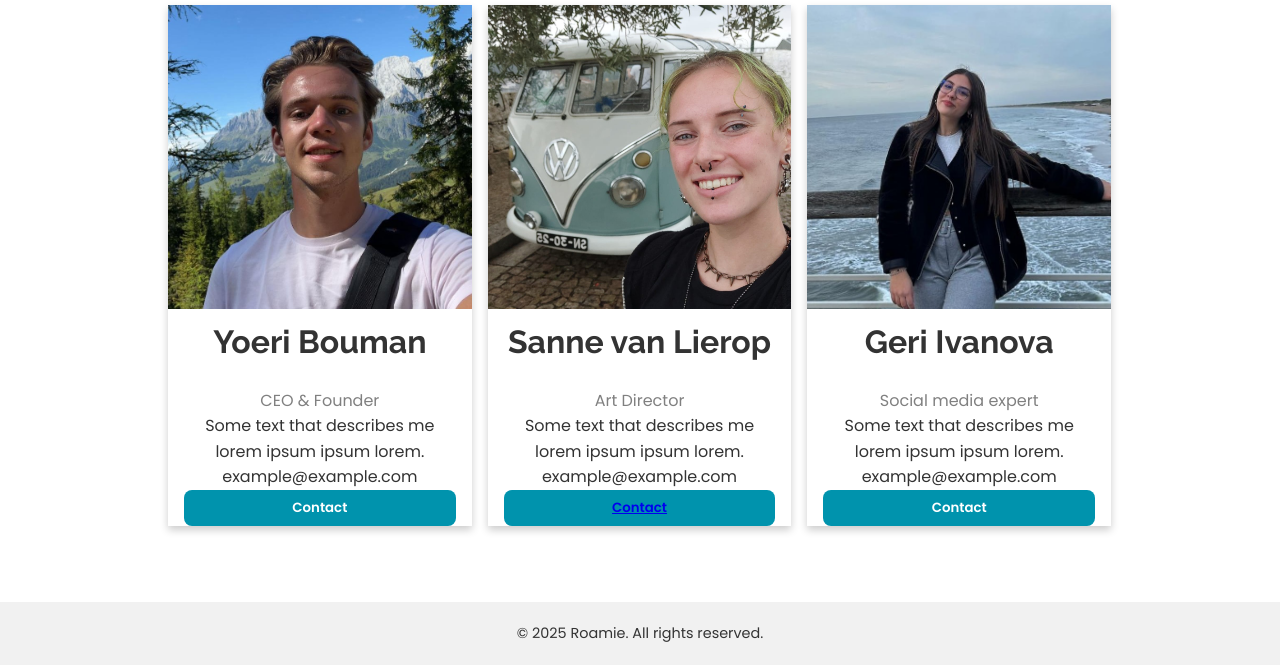
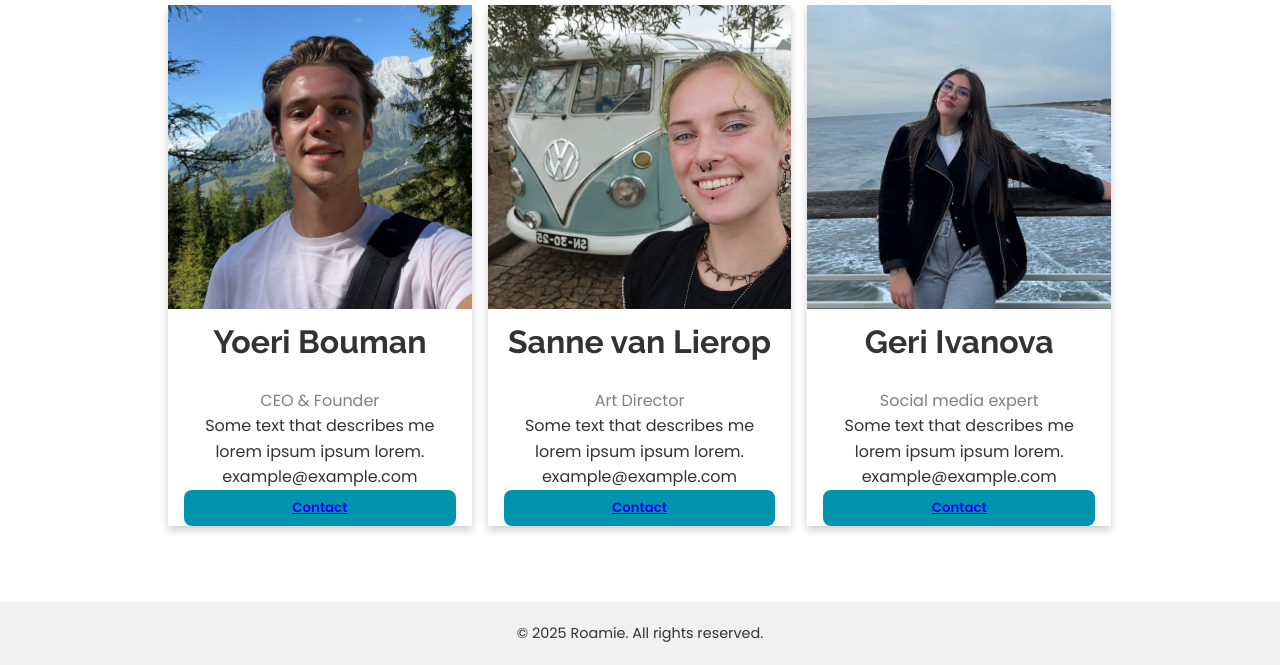
Before and after one commit to Roamie/RoamieTravel, a plain HTML site: page about-us.html in a window 1280 px wide. Shown: the part 504-1169 px from the top of the page. Drawn offline with Linux system fonts and the light colour scheme.

Commit message:
Update about-us.html

```diff
--- a/about-us.html
+++ b/about-us.html
@@ -44,7 +44,9 @@
 				<p class="title">CEO &amp; Founder</p>
 				<p>Some text that describes me lorem ipsum ipsum lorem.</p>
 				<p>example@example.com</p>
-				<p><button class="button">Contact</button></p>
+				<p>
+				    <p><button class="button"><a href="mailto:234983@buas.nl" target="_blank">Contact</a></button></p>
+			    </p>
 			  </div>
 			</div>
 		  </div>
@@ -70,7 +72,9 @@
 				<p class="title">Social media expert</p>
 				<p>Some text that describes me lorem ipsum ipsum lorem.</p>
 				<p>example@example.com</p>
-				<p><button class="button">Contact</button></p>
+				<p>
+				   <p><button class="button"><a href="mailto:235804@buas.nl" target="_blank">Contact</a></button></p>
+			   </p>
 			  </div>
 			</div>
 		  </div>
```
